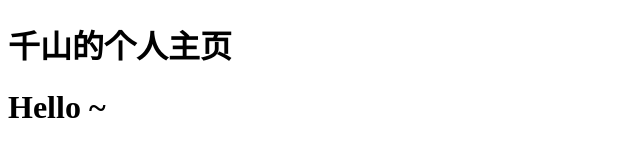
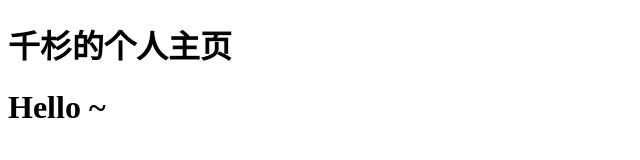
Before and after one commit to Y336699/qianshan.github.io, a plain HTML site: page index.html in a window 1280 px wide. Shown: the full height of the page, 0-640 px from the left. Drawn offline with Linux system fonts and the light colour scheme.

Commit message:
Update index.html

```diff
--- a/index.html
+++ b/index.html
@@ -5,7 +5,7 @@
     <title>yaorongke</title>
 </head>
 <body>
-    <h1>千山的个人主页</h1>
+    <h1>千杉的个人主页</h1>
     <h1>Hello ~</h1>
 </body>
 </html>
```
